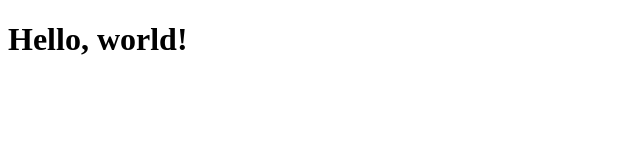
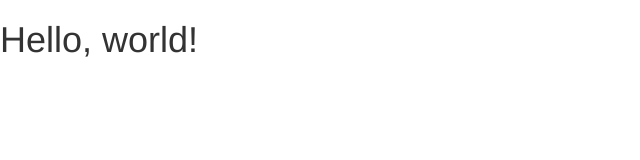
Before and after one commit to jackwilsdon/tudoo, a website: page src/index.html in a window 1280 px wide. Shown: the whole page, without its empty margins (0-640 px from the left). Drawn offline with nearby package versions, Linux system fonts and the light colour scheme.

Commit message:
Use bootstrap CSS

```diff
--- a/src/index.html
+++ b/src/index.html
@@ -2,6 +2,10 @@
 <html>
   <head>
     <title>tudoo</title>
+
+    <!-- build:css css/main.min.css -->
+      <link rel="stylesheet" href="/lib/bootstrap/dist/css/bootstrap.css" />
+    <!-- endbuild -->
   </head>
   <body>
     <h1>Hello, world!</h1>
```
